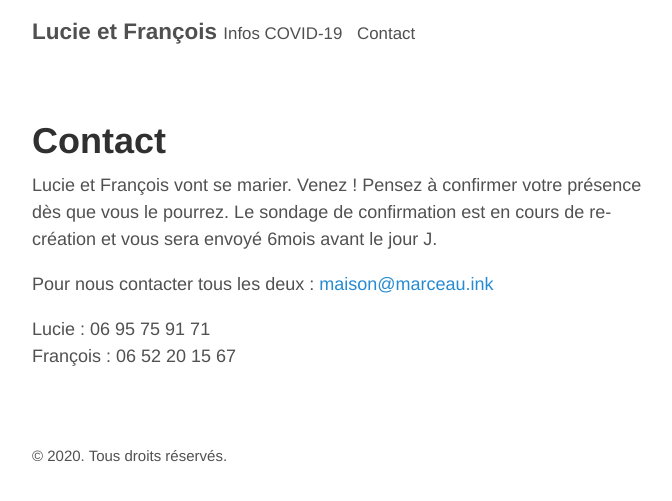
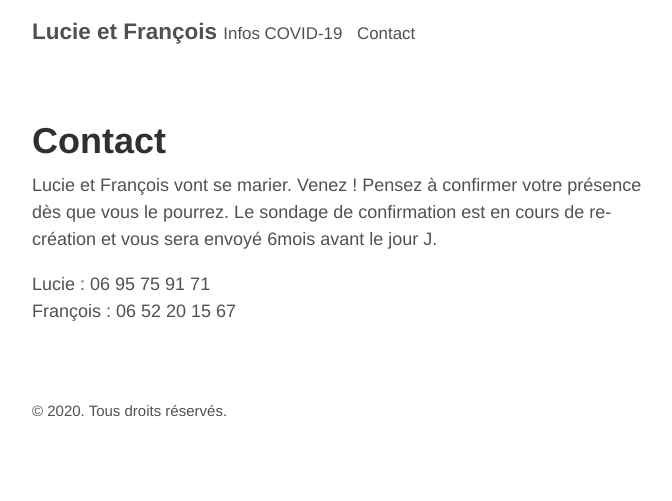
Before and after one commit to francoismarceau/blog, a Jekyll site: the page built from contact.md, in a window 1280 px wide. Shown: the top 501 px of the page, without its empty margins (293-965 px from the left). Built offline with Jekyll 4.4.1, drawn with Linux system fonts in a browser that asks for light colours.

Commit message:
Update contact.md
retiré le mail

```diff
--- a/contact.md
+++ b/contact.md
@@ -6,7 +6,6 @@ title: Contact
 Lucie et François vont se marier. Venez !
 Pensez à confirmer votre présence dès que vous le pourrez. Le sondage de confirmation est en cours de re-création et vous sera envoyé 6mois avant le jour J.
 
-Pour nous contacter tous les deux : [maison@marceau.ink](mailto:maison@marceau.ink)
 
 Lucie : 06 95 75 91 71
 François : 06 52 20 15 67
```
